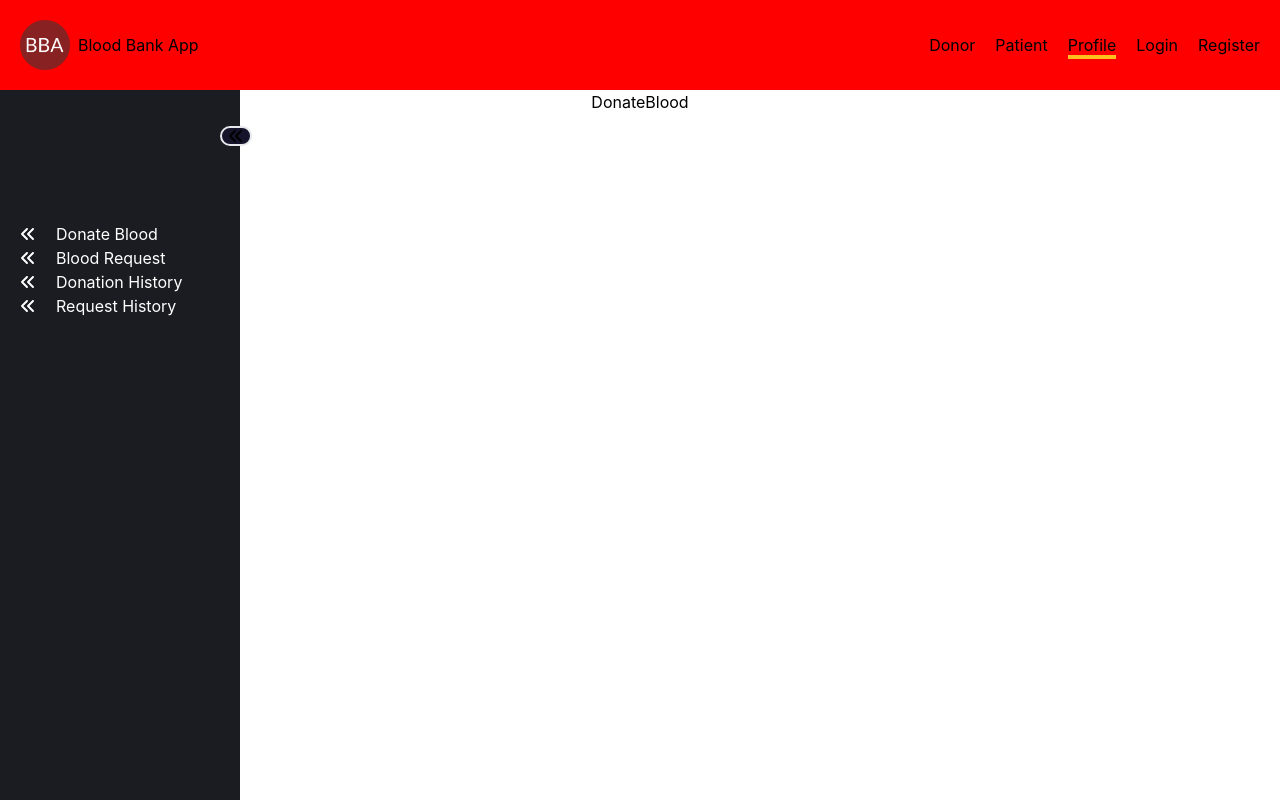
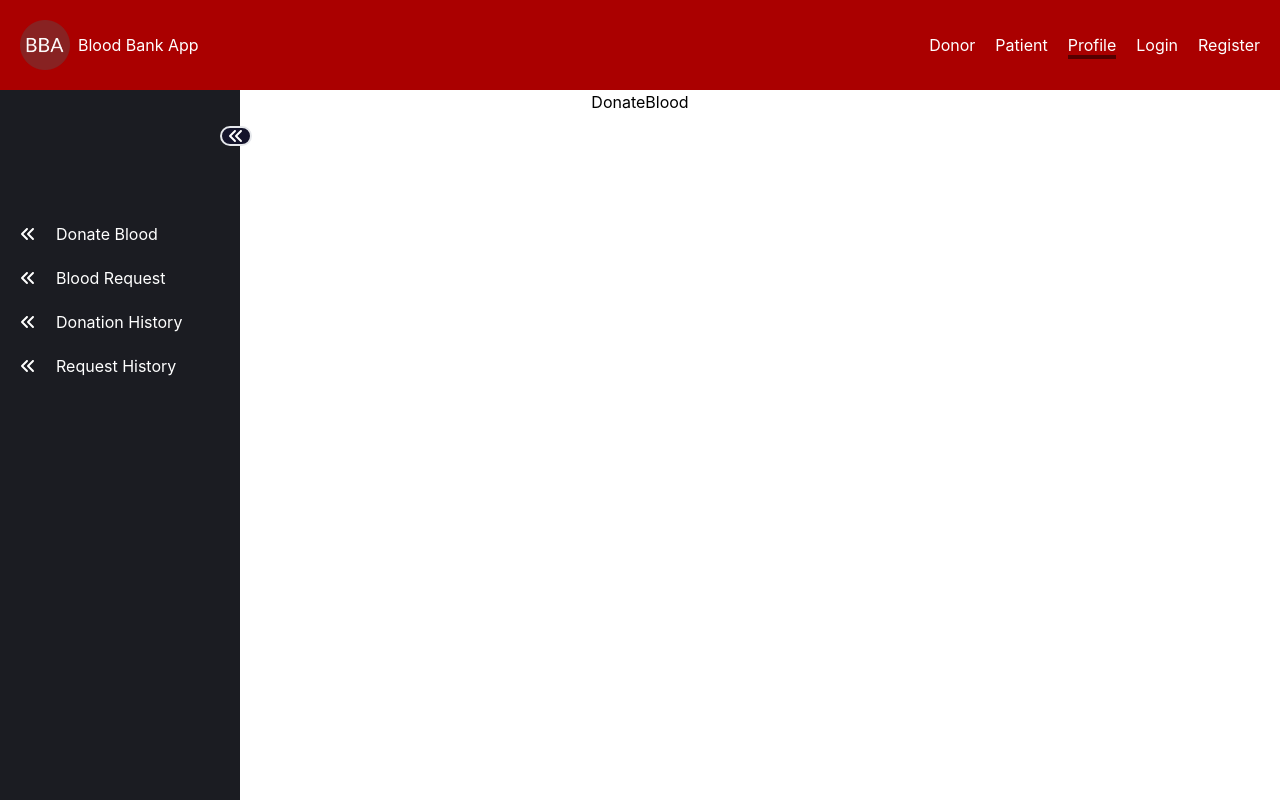
Before and after one commit to KingsleyIbe/bloodbankapp-frontend, a React (Create React App) app in the folder bloodbankapp-frontend/: page /dashboard in a window 1280 px wide. Built offline with nearby package versions, Linux system fonts and the light colour scheme.

Commit message:
Updateprofile page

```diff
--- a/bloodbankapp-frontend/src/components/Profile/SideBar.jsx
+++ b/bloodbankapp-frontend/src/components/Profile/SideBar.jsx
@@ -58,7 +58,7 @@ const SideBar = () => {
         >
           <FontAwesomeIcon
             icon={faAngleDoubleLeft}
-            className={`bg-[#14142B] rounded-full -right-3 border-dark-purple
+            className={`bg-[#14142B] text-[#fff] rounded-full -right-3 border-dark-purple
             absolute cursor-pointer top-9 w-7 border-2 ${
               !open && 'rotate-[180]'
             }`}
@@ -72,14 +72,14 @@ const SideBar = () => {
                 <p>Donate Blood</p>
               </button>
             </li>
-            <li>
+            <li className="mt-5">
               <button type="button" onClick={openBloodRequest} className="flex gap-5 items-center">
                 <FontAwesomeIcon icon={faAngleDoubleLeft} />
                 {' '}
                 <p>Blood Request</p>
               </button>
             </li>
-            <li>
+            <li className="my-5">
               <button type="button" onClick={openDonationHistory} className="flex gap-5 items-center">
                 <FontAwesomeIcon icon={faAngleDoubleLeft} />
                 {' '}
--- a/bloodbankapp-frontend/src/components/common/Header.jsx
+++ b/bloodbankapp-frontend/src/components/common/Header.jsx
@@ -6,12 +6,12 @@ const Header = () => {
   const data = NavItems;
 
   const navLinksStyles = ({ isActive }) => ({
-    borderBottom: isActive ? '4px solid #FFC01D' : 'none',
+    borderBottom: isActive ? '4px solid #500' : 'none',
   });
 
   return (
-    <header className="">
-      <div className="bg-[#f00] p-5">
+    <header className="text-[#fff]">
+      <div className="bg-[#A00] p-5">
         <nav className="">
           {data.map((navItem) => (
             <div key={uuidv4()} className="flex gap-5 items-center relative">
```
